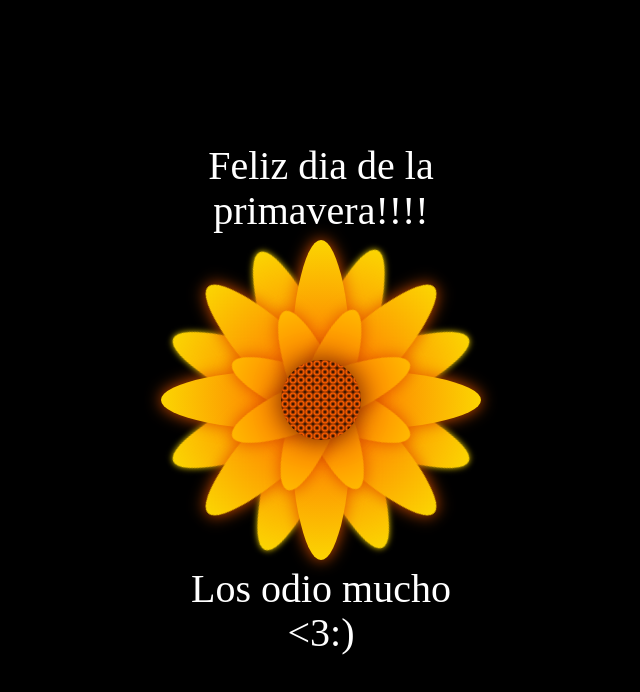
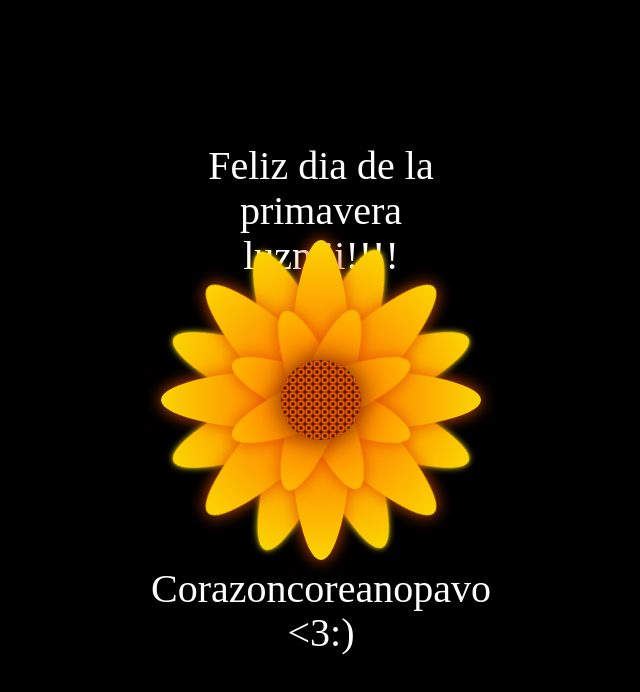
Before and after one commit to vMaziii/Primaverauwu, a plain HTML site: page docs/index.html in a window 1280 px wide. Shown: the whole page, without its empty margins (319-959 px from the left). Drawn offline with Linux system fonts and the light colour scheme.

Commit message:
Update index.html

```diff
--- a/docs/index.html
+++ b/docs/index.html
@@ -10,7 +10,7 @@
 <body>
 
 <div class="flower">
-    <div class="text-above">Feliz dia de la primavera!!!!</div>
+    <div class="text-above">Feliz dia de la primavera luzmii!!!!</div>
     <div class="mid">
     </div>
     <div class="Petal1 p1">
@@ -37,7 +37,7 @@
     </div>
     <div class="Petal3 p4">
     </div>
-    <div class="text-below">Los odio mucho <3:) </div>
+    <div class="text-below">Corazoncoreanopavo <3:) </div>
   </div>
 </body>
 </html>
```
